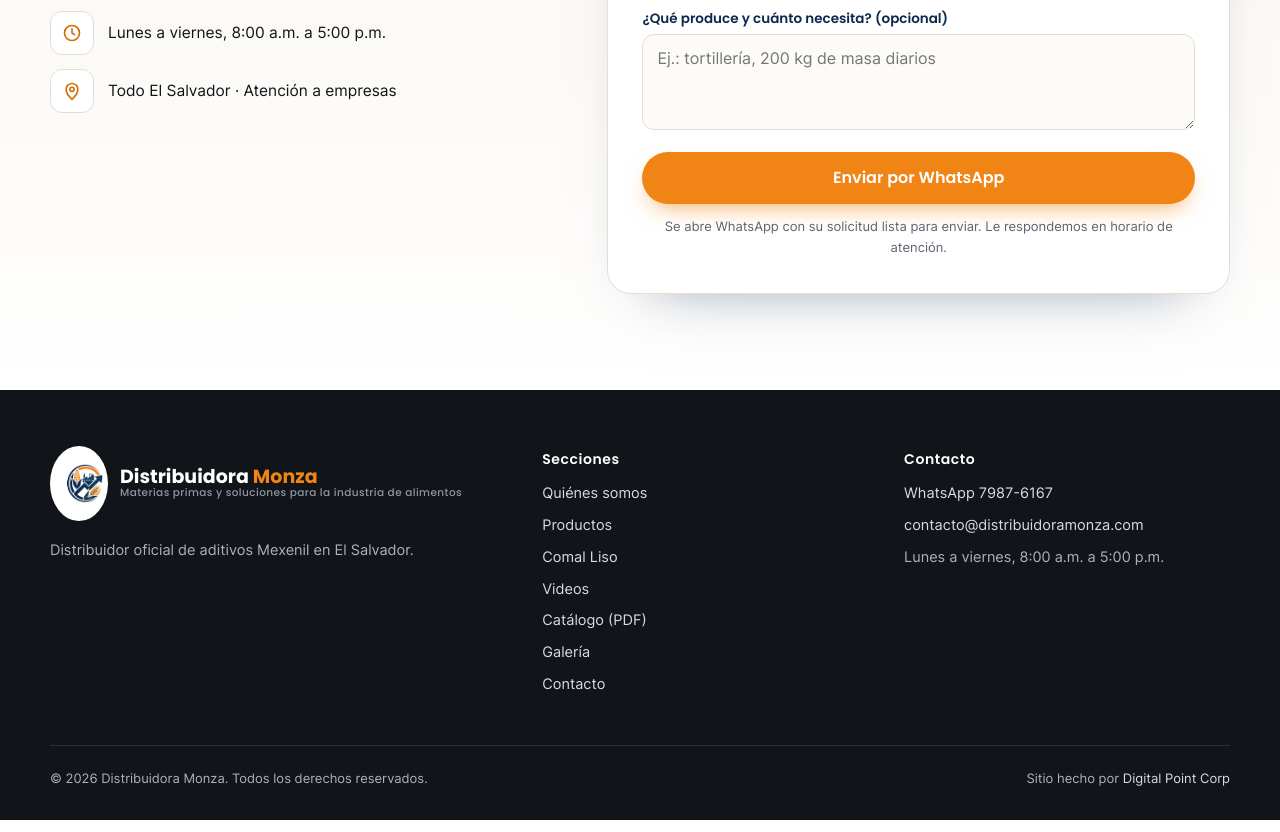
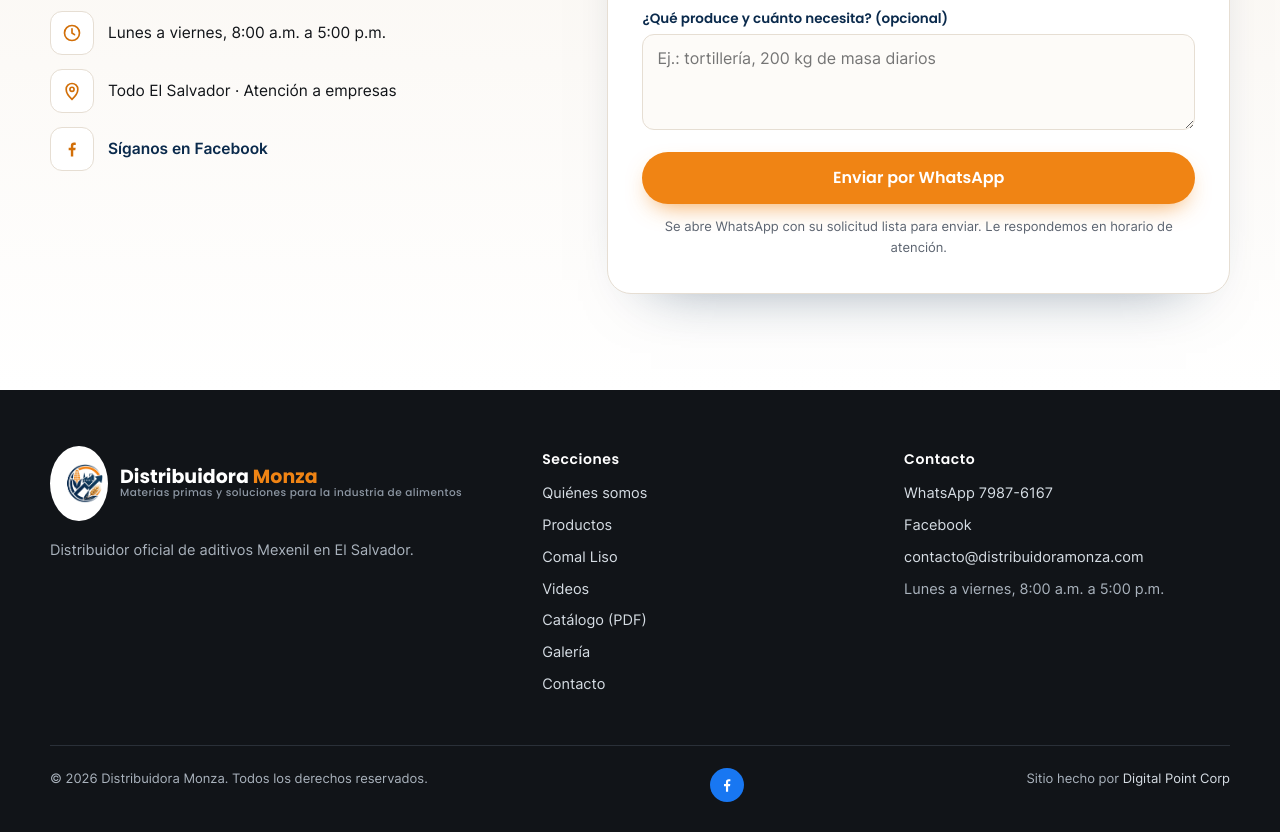
Before and after one commit to ILOVERAP/distribuidora-monza-web, a plain HTML site: page index.html in a window 1280 px wide. Shown: the part 8224-9056 px from the top of the page. Drawn offline with Linux system fonts and the light colour scheme.

Commit message:
Add files via upload

```diff
--- a/index.html
+++ b/index.html
@@ -26,6 +26,7 @@
   "description": "Materias primas y soluciones para la industria de alimentos. Distribuidor oficial de aditivos Mexenil en El Salvador.",
   "areaServed": "El Salvador",
   "email": "contacto@distribuidoramonza.com",
+  "sameAs": ["https://www.facebook.com/profile.php?id=61592840183923"],
   "contactPoint": {
     "@type": "ContactPoint",
     "telephone": "+503-7987-6167",
@@ -340,6 +341,7 @@ details[open] summary::before{content:"–"}
 @media(max-width:900px){.vgrid{grid-template-columns:1fr;max-width:560px;margin:0 auto}}
 textarea{display:block;width:100%;margin-top:7px;border:1.5px solid var(--linea);border-radius:12px;padding:13px 14px;font:16px "Inter",sans-serif;color:var(--tinta);background:#fdfbf8;min-height:96px;resize:vertical}
 textarea:focus{outline:none;border-color:var(--naranja);box-shadow:0 0 0 4px rgba(240,132,20,.15);background:#fff}
+.fb-pie{display:inline-grid;place-items:center;width:34px;height:34px;border-radius:50%;background:#1877f2;color:#fff}.fb-pie svg{width:18px;height:18px}
 </style>
 </head>
 <body>
@@ -794,6 +796,7 @@ textarea:focus{outline:none;border-color:var(--naranja);box-shadow:0 0 0 4px rgb
         <li><i><svg viewBox="0 0 24 24" fill="none" stroke="currentColor" stroke-width="2" stroke-linecap="round"><rect x="3" y="5" width="18" height="14" rx="2"/><path d="M3 7l9 6 9-6"/></svg></i><a href="mailto:contacto@distribuidoramonza.com">contacto@distribuidoramonza.com</a></li>
         <li><i><svg viewBox="0 0 24 24" fill="none" stroke="currentColor" stroke-width="2" stroke-linecap="round"><circle cx="12" cy="12" r="9"/><path d="M12 7v5l3 2"/></svg></i><span>Lunes a viernes, 8:00 a.m. a 5:00 p.m.</span></li>
         <li><i><svg viewBox="0 0 24 24" fill="none" stroke="currentColor" stroke-width="2" stroke-linecap="round"><path d="M12 22s7-6.2 7-12a7 7 0 0 0-14 0c0 5.8 7 12 7 12Z"/><circle cx="12" cy="10" r="2.5"/></svg></i><span>Todo El Salvador · Atención a empresas</span></li>
+        <li><i><svg viewBox="0 0 24 24" fill="currentColor" aria-hidden="true"><path d="M13.5 21v-7.5h2.5l.4-3h-2.9V8.6c0-.9.3-1.5 1.5-1.5h1.5V4.4c-.3 0-1.2-.1-2.2-.1-2.2 0-3.7 1.3-3.7 3.8v2.4H8v3h2.6V21h2.9Z"/></svg></i><a href="https://www.facebook.com/profile.php?id=61592840183923" target="_blank" rel="noopener">Síganos en Facebook</a></li>
       </ul>
     </div>
     <form class="aparece" id="form-cotiza" novalidate>
@@ -851,12 +854,14 @@ textarea:focus{outline:none;border-color:var(--naranja);box-shadow:0 0 0 4px rgb
       <div>
         <h4>Contacto</h4>
         <p><a href="https://wa.me/50379876167" target="_blank" rel="noopener">WhatsApp 7987-6167</a></p>
+        <p><a href="https://www.facebook.com/profile.php?id=61592840183923" target="_blank" rel="noopener">Facebook</a></p>
         <p><a href="mailto:contacto@distribuidoramonza.com">contacto@distribuidoramonza.com</a></p>
         <p>Lunes a viernes, 8:00 a.m. a 5:00 p.m.</p>
       </div>
     </div>
     <div class="legal">
       <span>© <span id="anio">2026</span> Distribuidora Monza. Todos los derechos reservados.</span>
+      <a class="fb-pie" href="https://www.facebook.com/profile.php?id=61592840183923" target="_blank" rel="noopener" aria-label="Distribuidora Monza en Facebook"><svg viewBox="0 0 24 24" fill="currentColor" aria-hidden="true"><path d="M13.5 21v-7.5h2.5l.4-3h-2.9V8.6c0-.9.3-1.5 1.5-1.5h1.5V4.4c-.3 0-1.2-.1-2.2-.1-2.2 0-3.7 1.3-3.7 3.8v2.4H8v3h2.6V21h2.9Z"/></svg></a>
       <span>Sitio hecho por <a href="https://digitalpointcorp.com/pagina-web/" target="_blank" rel="noopener">Digital Point Corp</a></span>
     </div>
   </div>
```
